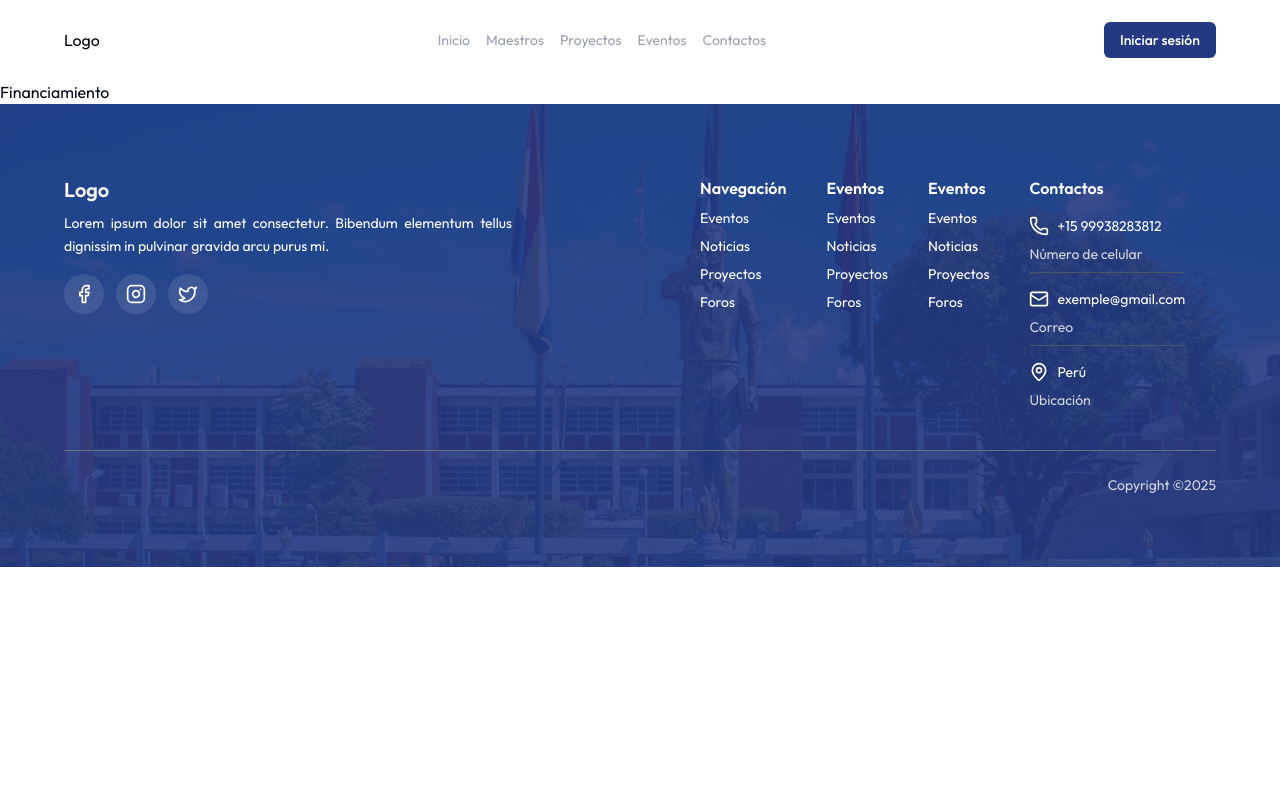
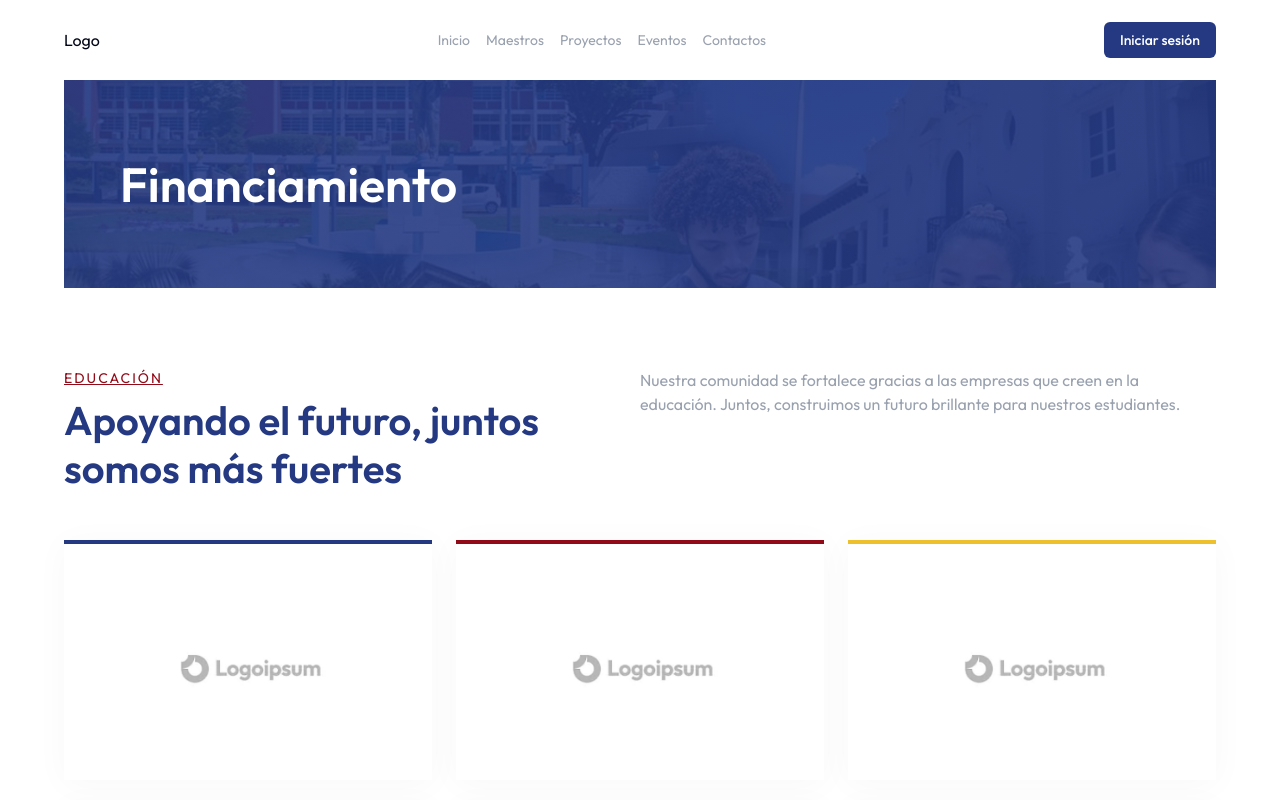
Before and after one commit to vanessamoralesm/front_unan, a React (Vite) app: page /finacimiento in a window 1280 px wide. Shown: the top 800 px of the page. Built offline with nearby package versions, Linux system fonts and the light colour scheme.

Commit message:
creacion de la pagina de financiamiento

```diff
--- /dev/null
+++ b/src/components/landing/business/BusinessCard.tsx
@@ -0,0 +1,31 @@
+import LogoSckeleton from "@/assets/img/logos/logo_sckeleton.png";
+import { cn } from "@/lib/utils";
+
+interface Props {
+  className?: string;
+  color?: "blue" | "red" | "yellow";
+}
+
+const colors = {
+  blue: "border-t-blue-primary",
+  red: "border-t-red-primary",
+  yellow: "border-t-yellow-primary",
+};
+
+export default function BusinessCard({
+  className = "",
+  color = "blue",
+}: Props) {
+
+  return (
+    <article
+      className={cn(
+        "p-4 min-h-60 bg-white flex items-center justify-center border-t-4 shadow-[0px_4px_33px_0_rgba(0,0,0,0.03)]",
+        className,
+        colors[color]
+      )}
+    >
+      <img src={LogoSckeleton} alt="logo" className="w-[70%] object-cover" />
+    </article>
+  );
+}
--- a/src/pages/landing/Business.tsx
+++ b/src/pages/landing/Business.tsx
@@ -1,5 +1,35 @@
+import Container from "@/components/Container"
+import title from '@/assets/img/tittle/tittle_financiamiento.png'
+import Text from "@/components/Text"
+import LogoSckeleton from '@/assets/img/logos/logo_sckeleton.png'
+import BusinessCard from "@/components/landing/business/BusinessCard"
 export default function Business() {
   return (
-    <div>Financiamiento</div>
+    <div className="">
+      <Container>
+        <div className="py-20 px-14 font-semibold text-5xl text-white bg-cover bg-center bg-no-repeat" style={{ background: ` linear-gradient( #243982E6,#243982E6) ,url(${title})` }}>
+          <h1>Financiamiento</h1>
+        </div>
+        <section className="py-20">
+          <div className="flex justify-between">
+            <div className="w-full max-w-xl">
+              <Text as="paragraph">EDUCACIÓN</Text>
+              <Text as="subtitle" className="mt-2 leading-[1.2]">Apoyando el futuro, juntos somos más fuertes</Text>
+            </div>
+            <div className="w-full">
+              <p className="text-gray-400">Nuestra comunidad se fortalece gracias a las empresas que creen en la educación. Juntos, construimos un futuro brillante para nuestros estudiantes.</p>
+            </div>
+          </div>
+          <div className="grid grid-cols-3 gap-6 mt-12">
+            <BusinessCard />
+            <BusinessCard color="red"/>
+            <BusinessCard color="yellow"/>
+            <BusinessCard />
+            <BusinessCard color="red"/>
+            <BusinessCard color="yellow"/>
+          </div>
+        </section>
+      </Container>
+    </div>
   )
 }
```
Also changed, not shown: src/assets/img/logos/logo_sckeleton.png (added).
